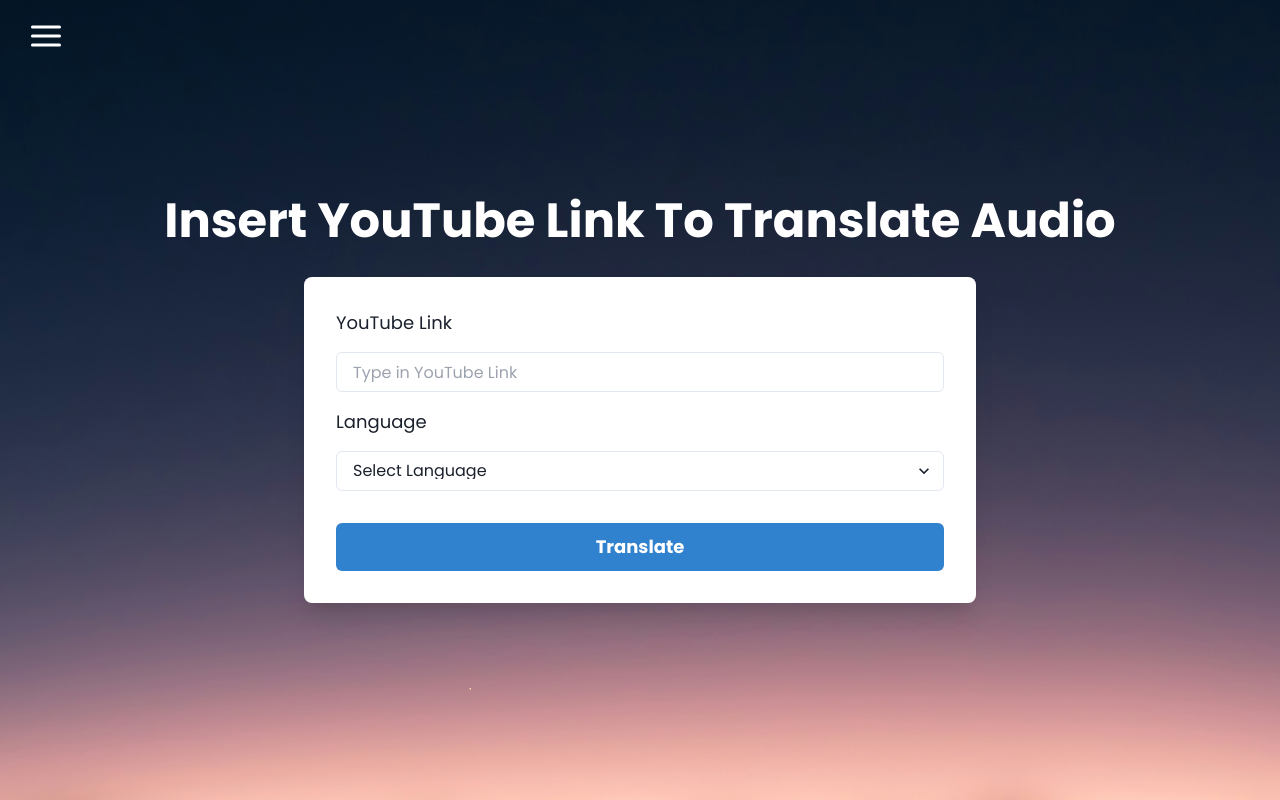
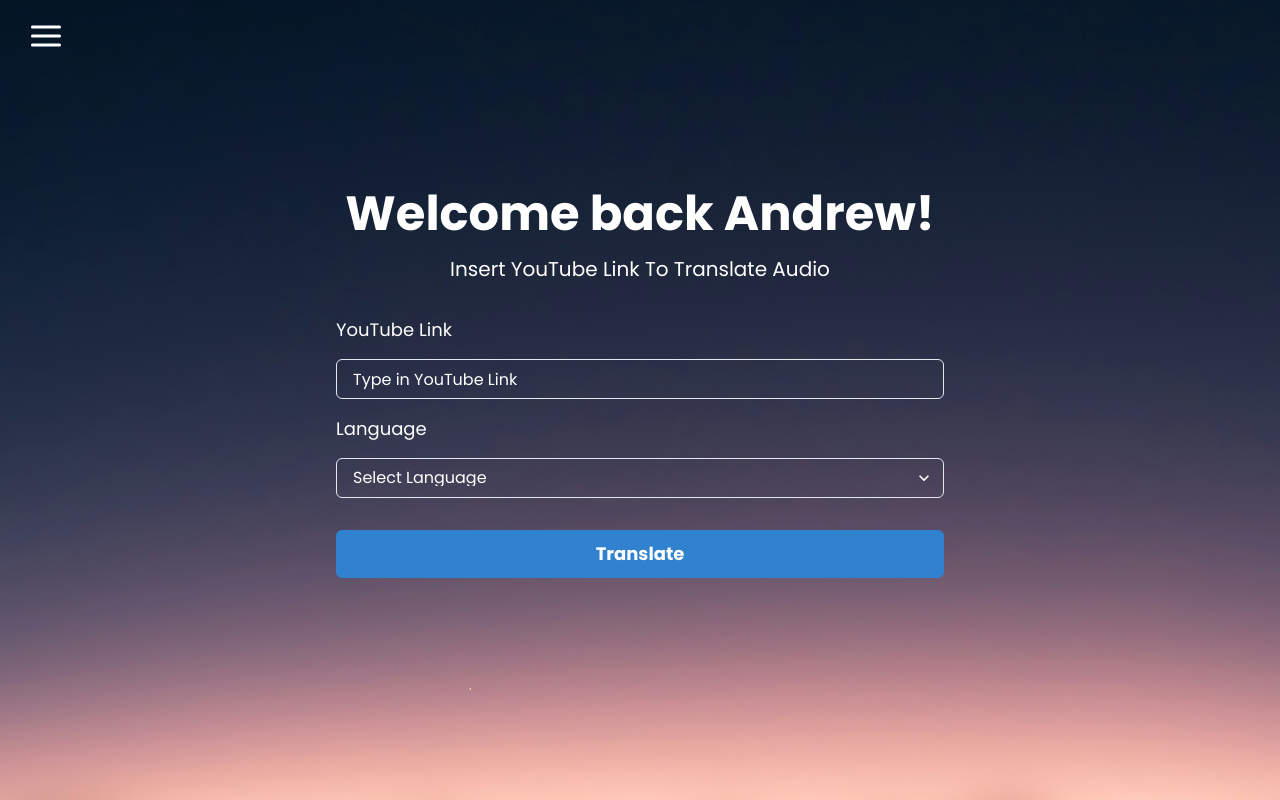
Before and after one commit to wxp02/LinguaStream, a React (Create React App) app in the folder frontend/: page /home in a window 1280 px wide. Built offline with nearby package versions, Linux system fonts and the light colour scheme.

Commit message:
Home page update

```diff
--- a/frontend/src/pages/HomePage.js
+++ b/frontend/src/pages/HomePage.js
@@ -10,6 +10,7 @@
   IconButton,
 } from "@chakra-ui/react";
 import { HamburgerIcon } from "@chakra-ui/icons";
+import { motion } from "framer-motion";
 import Sidebar from "../components/Sidebar";
 
 export default function HomePage() {
@@ -32,25 +33,33 @@
           left="4"
         />
         <Sidebar isOpen={isOpen} onClose={onClose} />
-        <Heading as="h1" size="2xl" color="white" mb="8">
-          Insert YouTube Link To Translate Audio
-        </Heading>
-        <Box
-          width="full"
-          maxW="2xl"
-          p="8"
-          bg="white"
-          borderRadius="lg"
-          boxShadow="xl"
+        <motion.div
+          initial={{ opacity: 0 }}
+          animate={{ opacity: 1 }}
+          transition={{ duration: 1 }}
         >
-          <Text fontSize="lg" mb="4">
+          <Box className="justify-center text-center">
+            <Heading as="h1" size="2xl" color="white" mb="4">
+              Welcome back Andrew!
+            </Heading>
+            <Text fontSize="xl" color="white" className="justify-center">
+              Insert YouTube Link To Translate Audio
+            </Text>
+          </Box>
+        </motion.div>
+        <Box width="full" maxW="2xl" p="8" borderRadius="lg">
+          <Text fontSize="lg" mb="4" color="white">
             YouTube Link
           </Text>
-          <Input placeholder="Type in YouTube Link" mb="4" />
-          <Text fontSize="lg" mb="4">
+          <Input
+            placeholder="Type in YouTube Link"
+            _placeholder={{ opacity: 1, color: "white" }}
+            mb="4"
+          />
+          <Text fontSize="lg" mb="4" color="white">
             Language
           </Text>
-          <Select placeholder="Select Language" mb="8">
+          <Select placeholder="Select Language" color="white" mb="8">
             <option>English</option>
             <option>Chinese</option>
             <option>French</option>
```
